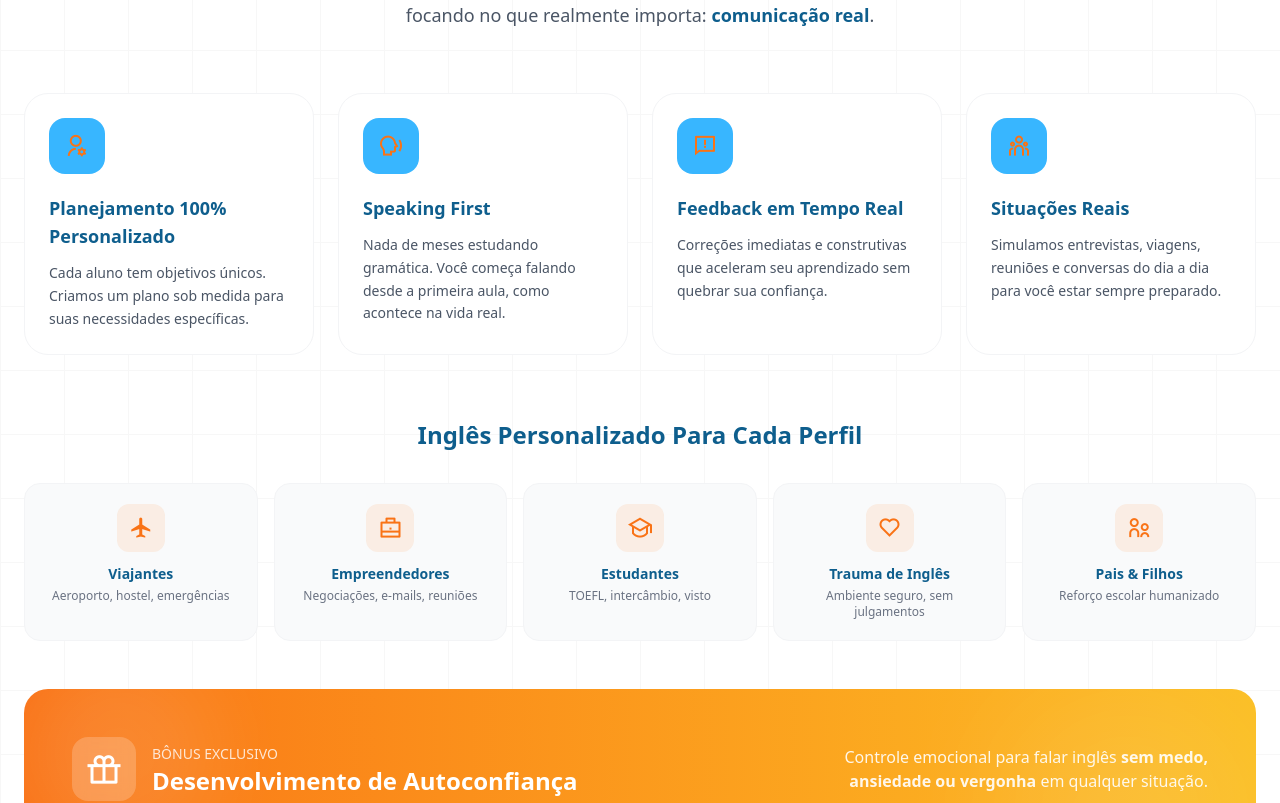
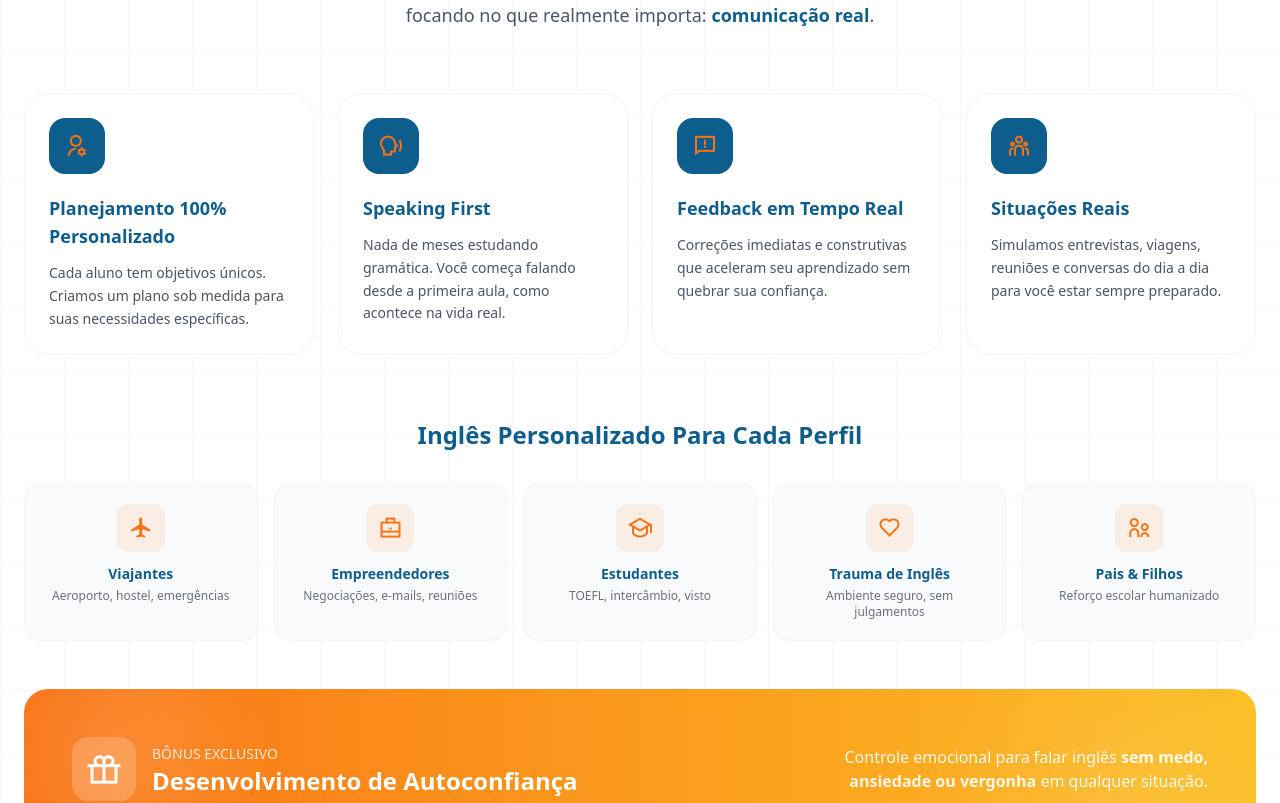
Before and after one commit to beacastroalves/natural-talking, a React (Vite) app: page / in a window 1280 px wide. Shown: the part 3668-4471 px from the top of the page. Built offline with nearby package versions, Linux system fonts and the light colour scheme.

Commit message:
teste de cores

```diff
--- a/src/index.css
+++ b/src/index.css
@@ -12,9 +12,11 @@
 
 .text-primary {
   color: #0e5e8d;
+  /* color: #38b6ff; */
   /* color: #ff7c38; */
 }
 
 .bg-primary {
-  background-color: #38b6ff;
+  background-color: #0e5e8d;
+  /* background-color: #38b6ff; */
 }
```
